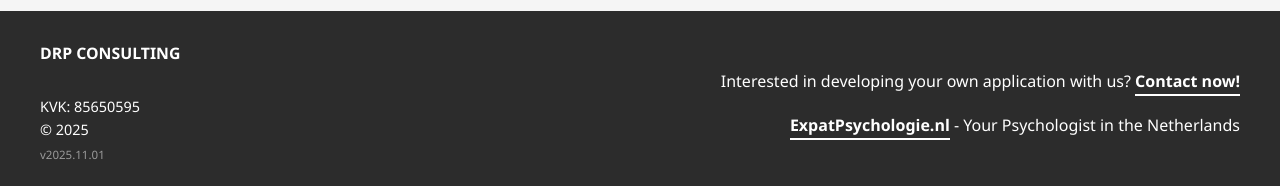
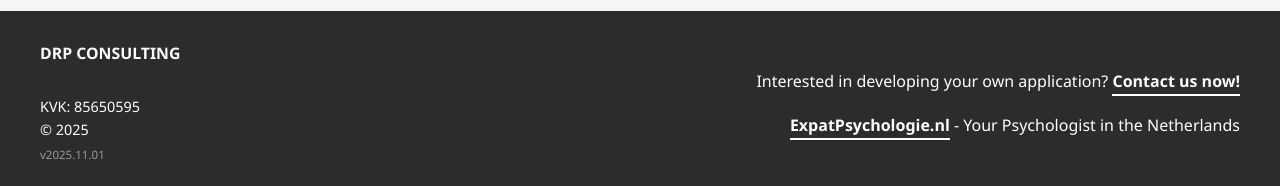
Before and after one commit to dapo666/EMDR, a Vue app in the folder frontend/: page / in a window 1280 px wide. Shown: the part 625-811 px from the top of the page. Built offline with nearby package versions, Linux system fonts and the light colour scheme; no server answers.

Commit message:
small fixes for therapist menu footbar

```diff
--- a/frontend/src/Menu.vue
+++ b/frontend/src/Menu.vue
@@ -39,8 +39,8 @@
           <span class="version">v2025.11.01</span>
         </div>
         <div class="footer-cta">
-          Interested in developing your own application with us?
-          <a href="mailto:info@expatpsychologie.nl" class="contact-link">Contact now!</a>
+          Interested in developing your own application?
+          <a href="mailto:info@expatpsychologie.nl" class="contact-link">Contact us now!</a>
           <br><br>
           <a href="https://expatpsychologie.nl/en/" target="_blank" class="contact-link">ExpatPsychologie.nl</a> - Your Psychologist in the Netherlands
         </div>
```
